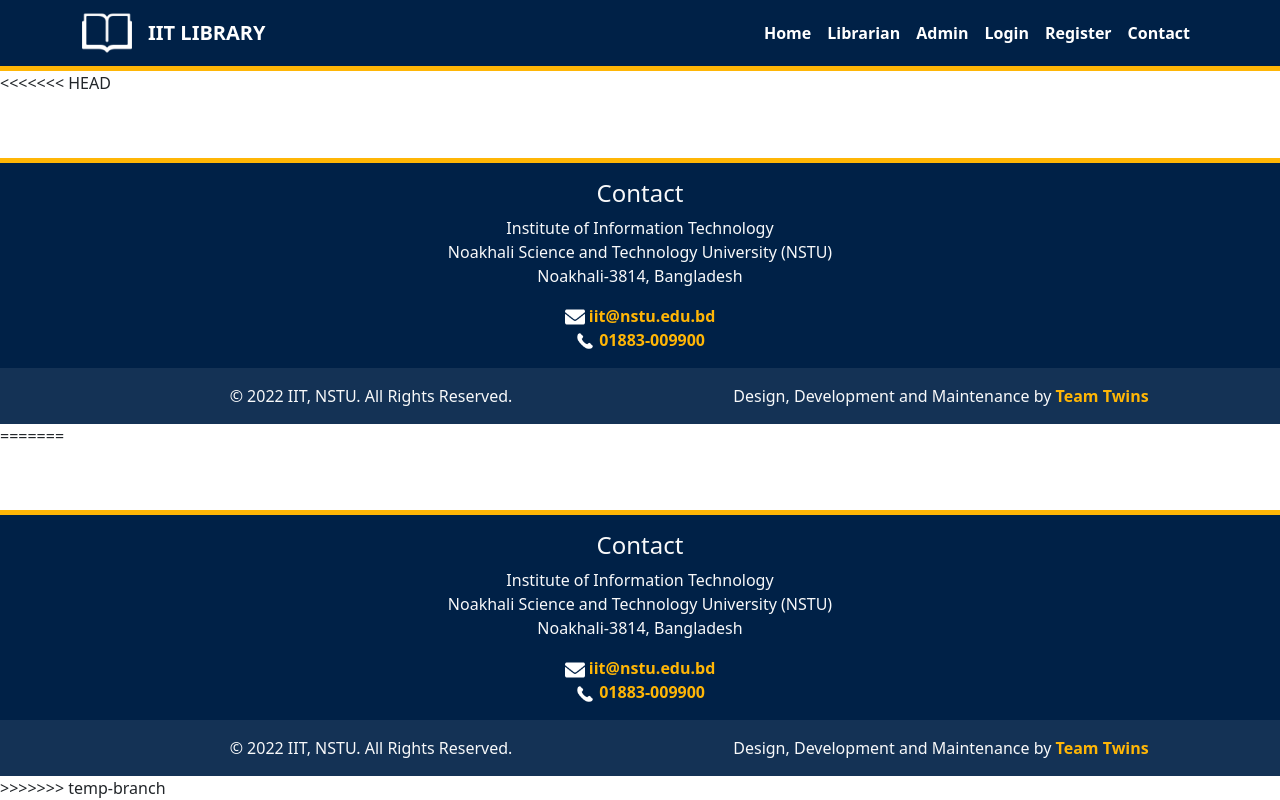
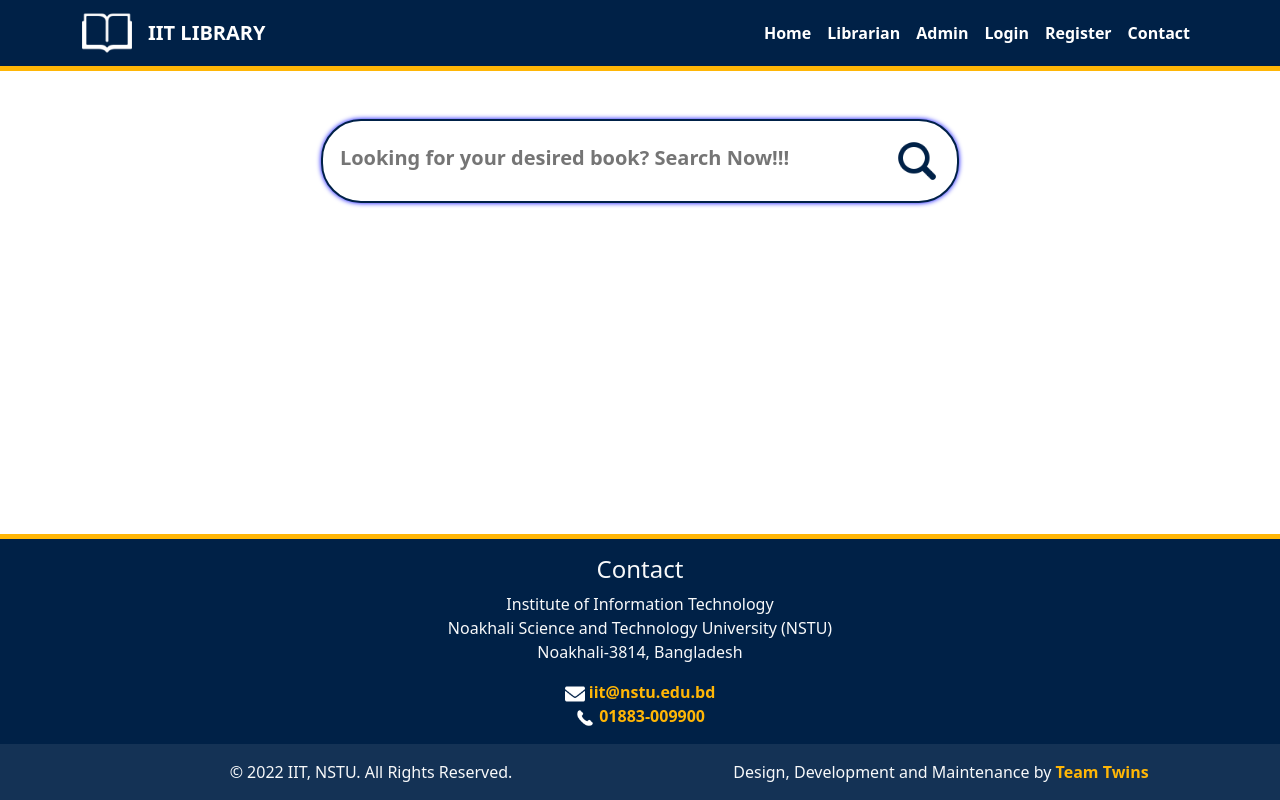
Before and after one commit to IIT-NSTU/IIT-Library-2.0, a PHP site: page / in a window 1280 px wide. Run offline with PHP 8.4, Linux system fonts and the light colour scheme.

Commit message:
File Formated Again

```diff
--- a/Source Code/pages/addNewBook.php
+++ b/Source Code/addNewBook.php
@@ -1,5 +1,5 @@
 <?php
-    require_once("inc/NewFile.php");
+    require_once("inc/header.php");
 ?>
 
     <!-- Body Starts -->
--- a/Source Code/inc/footer.php
+++ b/Source Code/inc/footer.php
@@ -1,4 +1,4 @@
-<<<<<<< HEAD
+
     <!-- Footer Starts -->
     <footer class="bg-dark-blue text-light" id="contact">
         <!-- Footer Body Starts -->
@@ -46,54 +46,3 @@
         </div>
         <!-- Footer Bottom Ends -->
     </footer>
-=======
-<!-- Footer Starts -->
-<footer class="bg-dark-blue text-light" id="contact">
-    <!-- Footer Body Starts -->
-    <div class="container text-center pt-3 pb-3">
-        <div class="row">
-            <div class="col-sm-12 col-md-12">
-                <h4>Contact</h4>
-                <p>
-                    Institute of Information Technology<br>
-                    Noakhali Science and Technology University (NSTU)<br>
-                    Noakhali-3814, Bangladesh
-                </p>
-
-                <img src="res/envelope.png" width="20px" alt="Envelop Icon">
-                <a href="mailto:iit@nstu.edu.bd">iit@nstu.edu.bd</a> <br>
-                <img src="res/call.png" width="20px" alt="Call Icon">
-                <a href="tel:01883-009900">01883-009900</a>
-            </div>
-        </div>
-    </div>
-    <!-- Footer Body Ends -->
-
-    <!-- Footer Bottom Starts -->
-    <div class="footer-bottom pt-3">
-        <div class="container">
-            <div class="row">
-                <div class="col-sm-12 col-md-6">
-                    <ul class="footer-ul">
-                        <li>
-                        <p>© 2022 IIT, NSTU. All Rights Reserved.</p>
-                        </li>
-                    </ul>
-                </div>
-                <div class="col-sm-12 col-md-6">
-                    <ul class="footer-ul">
-                        <li>
-                            <p>Design, Development and Maintenance by
-                                <a href="https://github.com/orgs/IIT-NSTU/teams/teamtwins" target="_blank" class="footer-link">Team Twins</a>
-                            </p>
-                        </li>
-                    </ul>
-                </div>
-            </div>
-        </div>
-    </div>
-    <!-- Footer Bottom Ends -->
-</footer>
->>>>>>> temp-branch
-<!-- Footer Ends -->
-</html>
--- a/Source Code/inc/librarianNavbar.php
+++ b/Source Code/inc/librarianNavbar.php
@@ -14,8 +14,8 @@
 
             <div class="collapse navbar-collapse" id="navbarSupportedContent">
                 <ul class="navbar-nav" style="margin-left: auto;">
-                    <li class="nav-item"><a class="nav-link" href="/pages/librarianHome.php">Home</a></li>
-                    <li class="nav-item"><a class="nav-link" href="/pages/addNewBook.php">Add New Book</a></li>
+                    <li class="nav-item"><a class="nav-link" href="librarianHome.php">Home</a></li>
+                    <li class="nav-item"><a class="nav-link" href="addNewBook.php">Add New Book</a></li>
                     <li class="nav-item"><a class="nav-link" href="#contact">Contact</a></li>
                 </ul>
             </div>
--- a/Source Code/inc/navbar.php
+++ b/Source Code/inc/navbar.php
@@ -14,11 +14,11 @@
 
             <div class="collapse navbar-collapse" id="navbarSupportedContent">
                     <ul class="navbar-nav" style="margin-left: auto;">
-                        <li class="nav-item"><a class="nav-link" href="/pages/index.php">Home</a></li>
+                        <li class="nav-item"><a class="nav-link" href="index.php">Home</a></li>
                         <li class="nav-item"><a class="nav-link" data-bs-toggle="modal" data-bs-target="#loginModal">Librarian</a></li>
                         <li class="nav-item"><a class="nav-link" data-bs-toggle="modal" data-bs-target="#loginModal">Admin</a></li>
                         <li class="nav-item"><a class="nav-link" data-bs-toggle="modal" data-bs-target="#loginModal">Login</a></li>
-                        <li class="nav-item"><a class="nav-link" href="/users/register.php">Register</a></li>
+                        <li class="nav-item"><a class="nav-link" href="register.php">Register</a></li>
                         <li class="nav-item"><a class="nav-link" href="#contact">Contact</a></li>
                     </ul>
             </div>
--- a/Source Code/index.php
+++ b/Source Code/index.php
@@ -3,20 +3,28 @@
 ?>
 
 <!-- Body Starts -->
-
     <body>
-
         <?php
-        require_once('inc/navbar.php');
+            require_once ('inc/navbar.php');
         ?>
 
         <!-- <main> -->
+            <div class="mt-5">
+                <div class="d-flex justify-content-center">
+                    <div class="search">
+                        <input class="search-input form-label" type="text" name="" placeholder="Looking for your desired book? Search Now!!!">
+                        <img src="/res/search.png" alt="Search Icon" width="50px">
+                    </div>
+                </div>
+            </div>
 
+            <div id="bookList">
+
+            </div>
         <!-- </main> -->
-
     </body>
     <!-- Body Ends -->
 
 <?php
-    require_once('inc/footer.php');
+    require_once ('inc/footer.php');
 ?>
--- a/Source Code/pages/librarianHome.php
+++ b/Source Code/librarianHome.php
@@ -1,5 +1,5 @@
 <?php
-    require_once('inc/NewFile.php');
+    require_once('inc/header.php');
 ?>
 
 <!-- Body Starts -->
--- a/Source Code/users/register.php
+++ b/Source Code/register.php
@@ -1,9 +1,5 @@
 <?php
-<<<<<<< HEAD:Source Code/users/register.php
-    require_once('inc/NewFile.php');
-=======
     require_once('inc/header.php');
->>>>>>> temp-branch:Source Code/register.php
 ?>
 
 <!-- Body Starts -->
```
Also changed, not shown: Source Code/inc/NewFile.php (deleted, +0 -22 lines), Source Code/pages/index.php (deleted, +0 -30 lines). Lines whose indentation alone changed are shown as unchanged.
